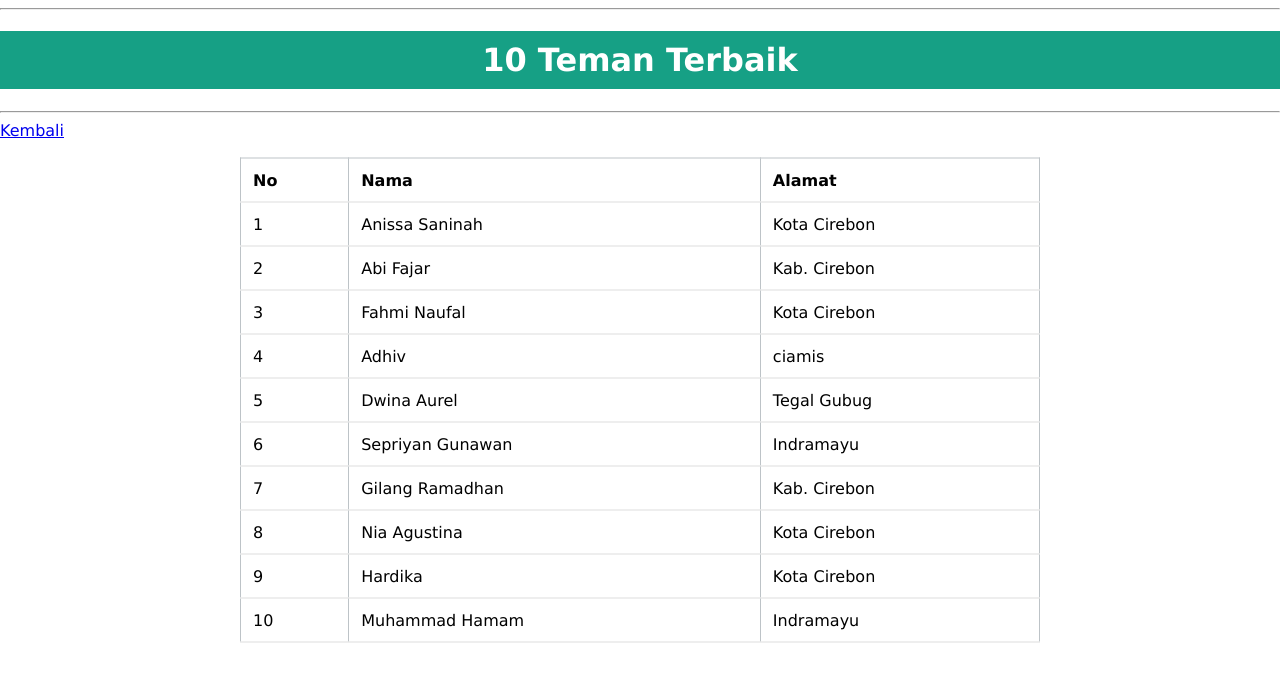
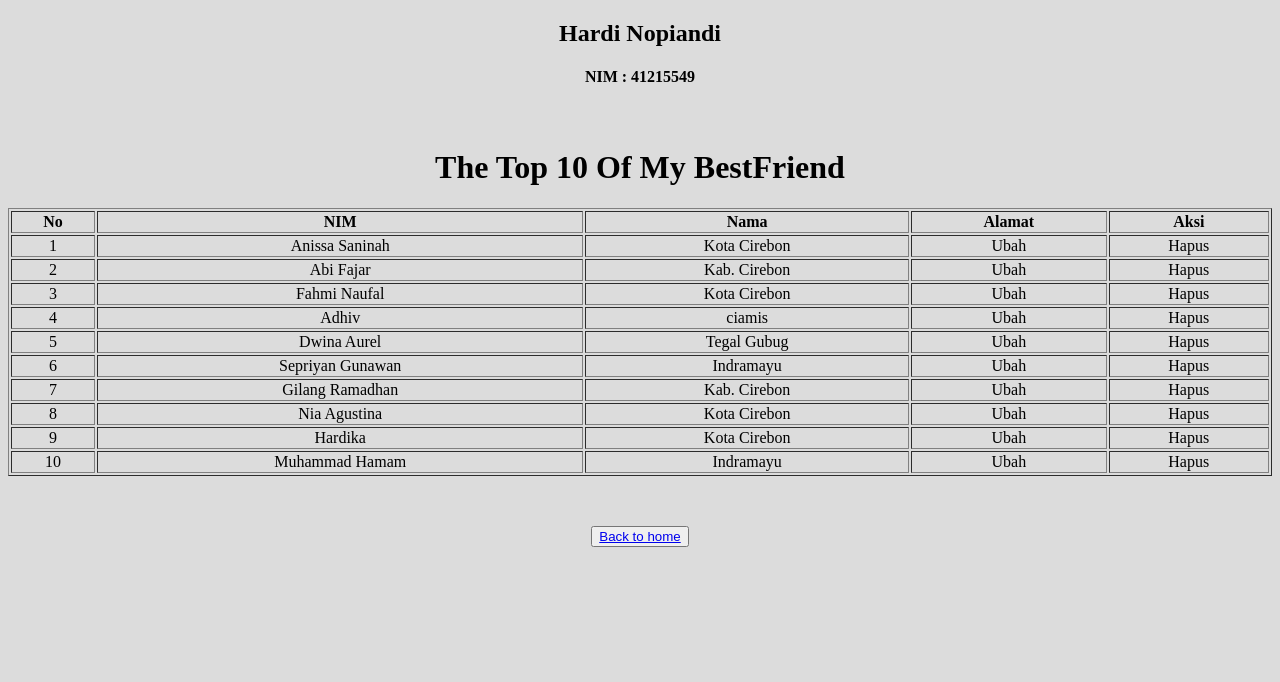
Before and after one commit to HardiNopiandi/Harnop.github.io, a plain HTML site: page p03 table/table.html in a window 1280 px wide. Drawn offline with Linux system fonts and the light colour scheme.

Commit message:
p03 table

```diff
--- a/p03 table/jar.css
+++ /dev/null
@@ -1,11 +0,0 @@
-element.style{
-
-}
-body {
-    display: block;
-    font-family: 'Franklin Gothic Medium', 'Arial Narrow', Arial, sans-serif;
-}
-html{
-    color: darkred;
-    background-color: aquamarine;
-}
--- a/p03 table/table.html
+++ b/p03 table/table.html
@@ -1,128 +1,132 @@
 <!DOCTYPE html>
 <html lang="en">
+
 <head>
     <meta charset="UTF-8">
     <meta http-equiv="X-UA-Compatible" content="IE=edge">
     <meta name="viewport" content="width=device-width, initial-scale=1.0">
-  <title>10 Teman Terbaik</title>
-
+    <title>Tabel sederhana</title>
     <style>
-    body {
-      padding: 0;
-      margin: 0;
-      font-family: Verdana, Geneva, Tahoma, sans-serif;
-    }
-    table {
-      position: absolute;
-      left: 50%;
-      top: 50%;
-      transform: translate(-50%,-50%);
-      border-collapse: collapse;
-      width: 800px;
-      height: 200px;
-      border: 1px solid #bdc3c7;
-      box-shadow: 2px 2px 12px rgba(0,0,0,2), -1px -1px -1px 8px rgba(0,0,0,2);
-    }
-    tr {
-      transition: all .2s ease-in;
-      cursor: pointer;
-    }
-    th,td {
-      padding: 12px;
-      text-align: left;
-      border-bottom: 1px solid #ddd;
-    }
-    #header {
-      background-color: #16a085;
-      color:#fff;
-
-    }
-    h1 {
-      font-weight: 600;
+        .heading {
             text-align: center;
-      background-color: #16a085;
-      color: #fff;
-      padding: 10px 0px;
-    }
-    tr:hover{
-      background-color: #f5f5f5;
-      transform: scale(1.02);
-      box-shadow:2px 2px 12px rgba(0,0,0,2), -1px -1px -1px 8px rgba(0,0,0,2);
         }
 
-    /*media query*/
-
-    @media only screen and (max-width:768px){
-      table{
-        width: 90%;
-
+        tr {
+            text-align: center;
         }
+        h4{
+            margin-bottom: 5%;
         }
 
 
+        h1 {
+            margin-top: 5%;
+        }
+
+        .tombol {
+            text-align: center;
+            margin: 50px;
+        }
+
+        body {
+            background-color: gainsboro;
+        }
     </style>
 </head>
-<hr>
-  <h1>10 Teman Terbaik</h1>
-  <hr>
-  <table border="1">
+
+<body>
+    <h2 class="heading">Hardi Nopiandi</h2>
+    <h4 class="heading">NIM : 41215549</h4>
+    <h1 class="heading">The Top 10 Of My BestFriend</h2>
+        <div>
+    <table border="1" width="100%">
         <tr>
             <th>No</th>
+            <th>NIM</th>
             <th>Nama</th>
             <th>Alamat</th>
+            <th colspan="2">Aksi</th>
         </tr>
+
         <tr>
             <td>1</td>
             <td>Anissa Saninah</td>
             <td>Kota Cirebon</td>
+            <td>Ubah</td>
+            <td>Hapus</td>
           </tr>
           <tr>
             <td>2</td>
             <td>Abi Fajar</td>
             <td>Kab. Cirebon</td>
+            <td>Ubah</td>
+            <td>Hapus</td>
           </tr>
           <tr>
             <td>3</td>
             <td>Fahmi Naufal</td>
             <td>Kota Cirebon</td>
+            <td>Ubah</td>
+            <td>Hapus</td>
           </tr>
           <tr>
             <td>4</td>
             <td>Adhiv</td>
             <td>ciamis</td>
+            <td>Ubah</td>
+            <td>Hapus</td>
           </tr>
           <tr>
             <td>5</td>
             <td>Dwina Aurel</td>
             <td>Tegal Gubug</td>
+            <td>Ubah</td>
+            <td>Hapus</td>
           </tr>
           <tr>
             <td>6</td>
             <td>Sepriyan Gunawan</td>
             <td>Indramayu</td>
+            <td>Ubah</td>
+            <td>Hapus</td>
           </tr>
           <tr>
             <td>7</td>
             <td>Gilang Ramadhan</td>
             <td>Kab. Cirebon</td>
+            <td>Ubah</td>
+            <td>Hapus</td>
           </tr>
           <tr>
             <td>8</td>
             <td>Nia Agustina</td>
             <td>Kota Cirebon</td>
+            <td>Ubah</td>
+            <td>Hapus</td>
           </tr>
           <tr>
             <td>9</td>
             <td>Hardika</td>
             <td>Kota Cirebon</td>
+            <td>Ubah</td>
+            <td>Hapus</td>
           </tr>
           <tr>
             <td>10</td>
             <td>Muhammad Hamam</td>
             <td>Indramayu</td>
+            <td>Ubah</td>
+            <td>Hapus</td>
           </tr>
+
     </table>
-</hr>
-<a href="../index.html">Kembali</a>
+
+    <div class="tombol">
+        <button>
+            <a onclick="alert('kamu mau kembali?')" href="../index.html">
+                Back to home</a>
+        </button>
+    </div>
 </body>
+
 </html>
```
Also changed, not shown: index.html (+29 -22 lines), p03 form lv1/form.html (+1 -1 lines), p03 jquery/table3.html (+6 -2 lines), p03 table css/table2.html (+2 -1 lines), foto.jpeg (added), hardi.jpeg (deleted). Lines whose indentation alone changed are shown as unchanged.
